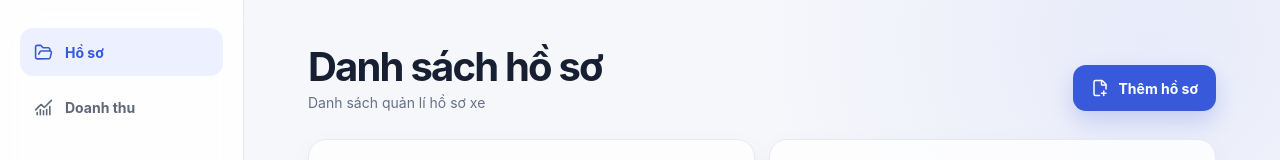
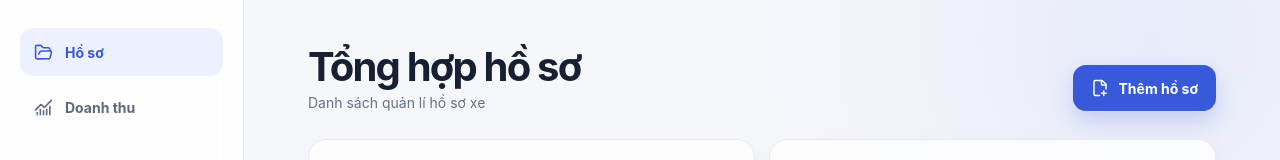
Before and after one commit to qlhs-ntd/qlhs-ntd.github.io, a Next.js app: page / in a window 1280 px wide. Shown: the top 160 px of the page. Built offline with nearby package versions, Linux system fonts and the light colour scheme; no server answers.

Commit message:
Rename profile overview heading

```diff
--- a/app/components/ProfileManager.tsx
+++ b/app/components/ProfileManager.tsx
@@ -613,7 +613,7 @@ export function ProfileManager() {
     <AppShell>
       <Header>
         <TitleBlock>
-          <h1>Danh sách hồ sơ</h1>
+          <h1>Tổng hợp hồ sơ</h1>
           <p>Danh sách quản lí hồ sơ xe</p>
         </TitleBlock>
         <PrimaryButton type="button" onClick={() => setEditor({ mode: "create" })}>
--- a/app/page.tsx
+++ b/app/page.tsx
@@ -2,7 +2,7 @@ import type { Metadata } from "next";
 import { ProfileManager } from "./components/ProfileManager";
 
 export const metadata: Metadata = {
-  title: "Danh sách hồ sơ",
+  title: "Tổng hợp hồ sơ",
 };
 
 export default function HomePage() {
```
